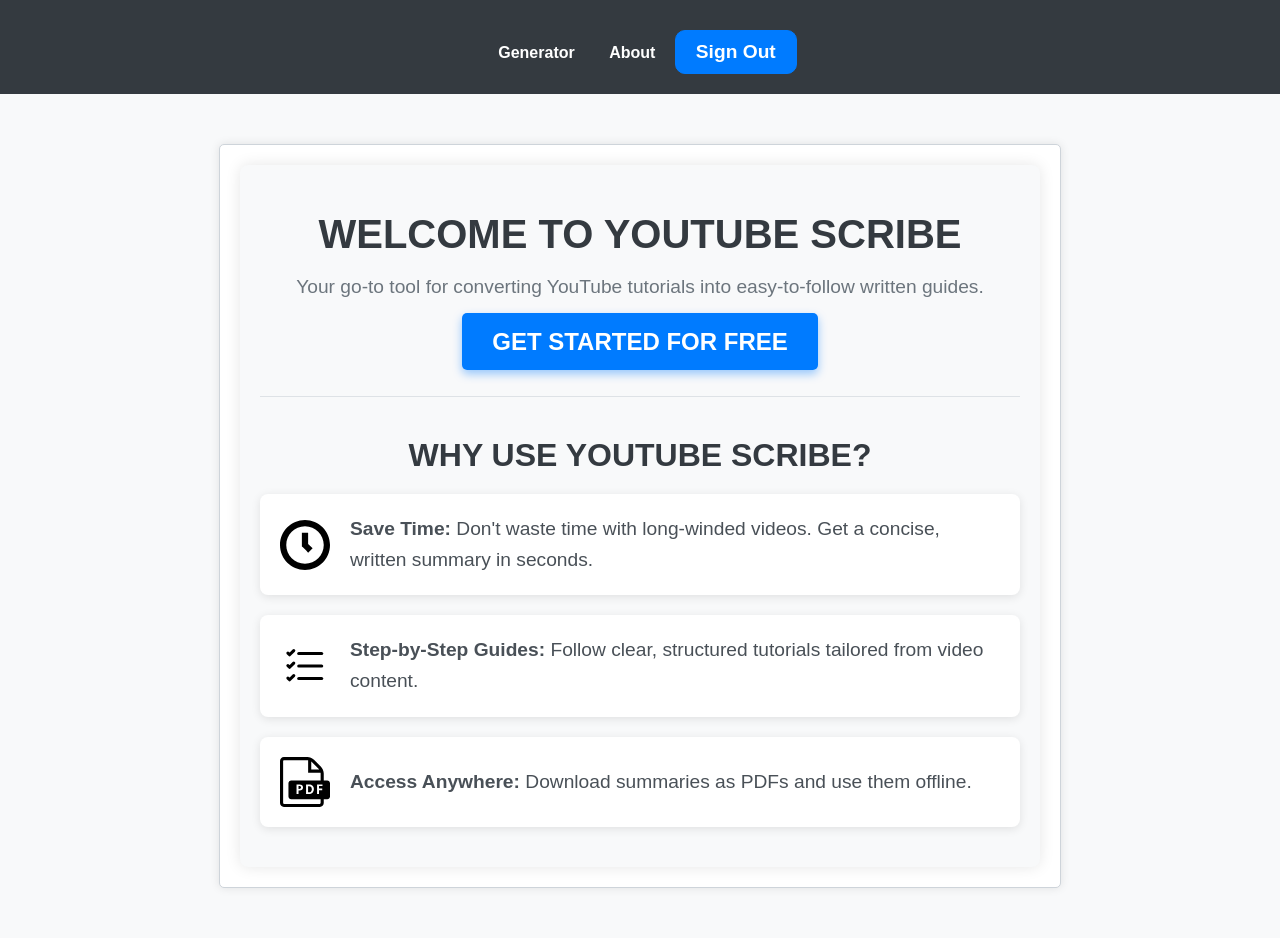
After one commit to Nickydoesthings/YouTube-Scribe, a Flask app: page /landing in a window 1280 px wide. The commit adds this page. Run offline with Flask 3, Linux system fonts and the light colour scheme; the visitor is signed in with stand-in values (Sample User, id 1); some libraries are stand-ins or nearby versions.

Commit message:
signin and signup enhancements plus a landing page, and a style boost.

```diff
--- a/app.py
+++ b/app.py
@@ -133,8 +133,10 @@
 
 # Home route that requires login
 @app.route('/', methods=['GET', 'POST'])
-@login_required
 def home():
+    if not current_user.is_authenticated:
+        return redirect(url_for('landing'))
+
     error = None
     html_summary = None
 
@@ -168,6 +170,11 @@
         return render_template('generator.html', summary=html_summary, error=error)
 
     return render_template('generator.html', summary=html_summary, error=error)
+
+@app.route('/landing')
+def landing():
+    return render_template('landing.html')
+
 
 @app.route('/download/pdf')
 @login_required
--- a/static/styles.css
+++ b/static/styles.css
@@ -21,7 +21,7 @@
     font-weight: bold;
 }
 
-.navbar a:hover {
+.navbar a:hover, .landing-cta .landing-signup-btn:hover {
     text-decoration: underline;
 }
 
@@ -38,13 +38,19 @@
 }
 
 /* Header styling */
-h1 {
+h1, .features-title {
     font-size: 2rem;
     margin-bottom: 20px;
     color: #343a40;
+    text-transform: uppercase;
+    text-align: center;
 }
 
-/* Form label styling */
+/* Form and Input styling */
+.form-group {
+    margin-bottom: 15px;
+}
+
 .form-group label {
     font-weight: bold;
     color: #495057;
@@ -53,27 +59,38 @@
     text-align: left;
 }
 
-/* Input field styling */
-.form-control {
+.form-group input, .form-control {
     width: 100%;
     padding: 10px;
     margin-bottom: 20px;
-    border: 1px solid #ced4da;
-    border-radius: 4px;
+    border-radius: 5px;
+    border: 1px solid #ccc;
     background-color: #ffffff;
     color: #212529;
     font-size: 16px;
 }
 
-/* Submit button styling */
+/* Button styling */
+.btn {
+    font-size: 1.2em;
+    padding: 10px 20px;
+    border-radius: 10px;
+    margin-top: 20px;
+    margin-bottom: 10px;
+    text-align: center;
+    cursor: pointer;
+}
+
+.btn-block {
+    display: block;
+    width: 100%;
+}
+
 .btn-primary {
     background-color: #007bff;
     border: 1px solid #007bff;
     color: #ffffff;
-    padding: 10px 20px;
     font-weight: bold;
-    border-radius: 4px;
-    cursor: pointer;
 }
 
 .btn-primary:hover {
@@ -85,12 +102,8 @@
     background-color: #6c757d;
     border: 1px solid #6c757d;
     color: #ffffff;
-    padding: 10px 20px;
     font-weight: bold;
-    border-radius: 4px;
-    cursor: pointer;
-    display: inline-block;
-    margin-top: 15px; /* To add some space above the button */
+    margin-top: 15px;
 }
 
 .btn-secondary:hover {
@@ -98,17 +111,31 @@
     border-color: #545b62;
 }
 
-/* Video title styling */
-.video-title {
-    margin-top: 20px;
-    font-size: 1.5rem;
-    color: #343a40;
-    text-align: left;
+/* Alerts and Messages */
+.flashes {
+    margin: 10px 0;
 }
 
-/* Loading spinner styling */
+.alert {
+    padding: 10px;
+    margin-bottom: 10px;
+    border-radius: 5px;
+    color: white;
+    background-color: red; /* Default color for alerts */
+}
+
+.alert-danger {
+    background-color: #ff4d4d; /* Specific color for 'danger' alerts */
+}
+
+/* Logout Form */
+.logout-form {
+    display: inline;
+    margin-left: auto; /* Pushes the sign-out button to the right */
+}
+
+/* Loading spinner and text */
 .loading-spinner {
-    /* display: none; */
     margin: 20px auto;
     border: 8px solid #f3f3f3;
     border-top: 8px solid #007bff;
@@ -118,7 +145,6 @@
     animation: spin 2s linear infinite;
     z-index: 9999;
     position: relative;
-
 }
 
 @keyframes spin {
@@ -126,24 +152,21 @@
     100% { transform: rotate(360deg); }
 }
 
-/* Loading text styling */
 .loading-text {
-    /* display: none; */
     margin-top: 10px;
     font-size: 1rem;
     color: #343a40;
     z-index: 9999;
     position: relative;
-
 }
 
-/* Error message styling */
+/* Error messages */
 .error-message {
     color: red;
     margin-top: 20px;
 }
 
-/* Summary output styling */
+/* Summary output */
 .summary-output {
     text-align: left;
     margin-top: 20px;
@@ -165,14 +188,13 @@
     border: 1px solid #ced4da;
 }
 
-/* New styles for tutorial content */
+/* Tutorial content */
 .tutorial-content {
     line-height: 1.6;
     font-size: 16px;
     color: #495057;
 }
 
-/* List styling for ordered and unordered lists */
 .tutorial-content ol, .tutorial-content ul {
     margin: 20px 0;
     padding-left: 40px;
@@ -182,38 +204,125 @@
     margin-bottom: 10px;
 }
 
-/* Styling for paragraph text within tutorial content */
 .tutorial-content p {
     margin-bottom: 15px;
 }
 
-/* Additional heading levels */
 .tutorial-content h3, .tutorial-content h4 {
     margin-top: 20px;
     color: #343a40;
 }
 
-.flashes {
-    margin: 10px 0;
+/* Landing page styling */
+.landing-page {
+    max-width: 800px;
+    margin: 0 auto;
+    text-align: center;
+    padding: 20px;
+    background-color: #f8f9fa;
+    border-radius: 8px;
+    box-shadow: 0px 0px 15px rgba(0, 0, 0, 0.1);
 }
 
-.alert {
-    padding: 10px;
+.landing-title {
+    font-size: 2.5rem;
+    font-weight: 700;
+    color: #343a40;
     margin-bottom: 10px;
-    border-radius: 5px;
-    color: white;
-    background-color: red; /* Default color for alerts */
 }
 
-.alert-danger {
-    background-color: #ff4d4d; /* Specific color for 'danger' alerts */
+.landing-subtitle {
+    font-size: 1.2rem;
+    color: #6c757d;
+    margin-bottom: 20px;
 }
 
-.btn-danger {
-    background-color: #d9534f;
+.landing-cta {
+    padding-top: 10px;
 }
 
-.logout-form {
-    display: inline;
-    margin-left: auto; /* Pushes the signout button to the right */
+.landing-cta .landing-signup-btn {
+    font-size: 1.5rem;
+    padding: 15px 30px;
+    color: #fff;
+    background-color: #007bff;
+    border: none;
+    border-radius: 5px;
+    text-transform: uppercase;
+    text-decoration: none;
+    box-shadow: 0px 4px 10px rgba(0, 123, 255, 0.4);
+    transition: background-color 0.3s ease;
 }
+
+.landing-cta .landing-signup-btn:hover {
+    background-color: #0056b3;
+}
+
+.landing-divider {
+    margin: 40px 0;
+    border-top: 1px solid #dee2e6;
+}
+
+.landing-features {
+    margin-top: 40px;
+    text-align: left;
+}
+
+.features-title {
+    font-size: 2rem;
+    color: #343a40;
+    margin-bottom: 20px;
+    text-transform: uppercase;
+    text-align: center;
+}
+
+.feature-item {
+    display: flex;
+    align-items: center;
+    background-color: #ffffff;
+    padding: 20px;
+    border-radius: 8px;
+    box-shadow: 0px 2px 10px rgba(0, 0, 0, 0.1);
+    margin-bottom: 20px;
+}
+
+.feature-icon {
+    width: 50px;
+    height: 50px;
+    margin-right: 20px;
+    fill: #007bff;
+}
+
+.feature-text {
+    font-size: 1.2rem;
+    color: #495057;
+    line-height: 1.6;
+}
+
+/* About page styling */
+.about-section {
+    background: linear-gradient(to bottom right, #f8f9fa, #e9ecef);
+    padding: 20px;
+    margin-bottom: 20px;
+    border: 1px solid #b5bcc1;
+    border-radius: 8px;
+    box-shadow: 0 4px 15px rgba(0, 0, 0, 0.15);
+    text-align: left;
+}
+
+.about-section p {
+    margin: 0;
+    font-size: 1.1rem;
+    line-height: 1.4;
+    color: #495057;
+    text-indent: 20px;
+    padding: 5px 5px;
+}
+
+h1 {
+    margin-bottom: 30px;
+    color: #343a40;
+    text-align: center;
+    font-size: 2.5rem;
+    font-weight: 700;
+}
--- a/templates/base.html
+++ b/templates/base.html
@@ -15,8 +15,7 @@
                 <button type="submit" class="btn btn-primary">Sign Out</button>
             </form>
         {% else %}
-            <a href="{{ url_for('login') }}">Login</a>
-            <a href="{{ url_for('signup') }}">Sign Up</a>
+            <a href="{{ url_for('login') }}">Login/Sign Up</a>
         {% endif %}
     </nav>
 
--- /dev/null
+++ b/templates/landing.html
@@ -0,0 +1,38 @@
+{% extends "base.html" %}
+
+{% block content %}
+<div class="landing-page">
+    <div class="landing-header">
+        <h1 class="landing-title">Welcome to YouTube Scribe</h1>
+        <p class="landing-subtitle">Your go-to tool for converting YouTube tutorials into easy-to-follow written guides.</p>
+    </div>
+
+    <div class="landing-cta">
+        <a href="{{ url_for('signup') }}" class="btn btn-primary btn-large landing-signup-btn">Get Started For Free</a>
+    </div>
+
+    <div class="landing-divider"></div> <!-- Divider between sections -->
+
+    <div class="landing-features">
+        <h2 class="features-title">Why Use YouTube Scribe?</h2>
+        <div class="feature-item">
+            <img src="{{ url_for('static', filename='images/clock.svg') }}" alt="Clock" class="feature-icon">
+            <div class="feature-text">
+                <strong>Save Time:</strong> Don't waste time with long-winded videos. Get a concise, written summary in seconds.
+            </div>
+        </div>
+        <div class="feature-item">
+            <img src="{{ url_for('static', filename='images/task-list.svg') }}" alt="Step-by-Step" class="feature-icon">
+            <div class="feature-text">
+                <strong>Step-by-Step Guides:</strong> Follow clear, structured tutorials tailored from video content.
+            </div>
+        </div>
+        <div class="feature-item">
+            <img src="{{ url_for('static', filename='images/pdf.svg') }}" alt="PDF" class="feature-icon">
+            <div class="feature-text">
+                <strong>Access Anywhere:</strong> Download summaries as PDFs and use them offline.
+            </div>
+        </div>
+    </div>
+</div>
+{% endblock %}
--- a/templates/login.html
+++ b/templates/login.html
@@ -21,7 +21,9 @@
             {{ form.email(size=32) }}<br>
             {{ form.password.label }}<br>
             {{ form.password(size=32) }}<br>
-            {{ form.submit() }}
+            {{ form.submit(class="btn btn-primary btn-block") }}
         </div>
     </form>
+
+    <p class="mt-3">Don't have an account? <a href="{{ url_for('signup') }}">Sign up for free</a></p>
 {% endblock %}
--- a/templates/signup.html
+++ b/templates/signup.html
@@ -22,7 +22,9 @@
             {{ form.password(size=32) }}<br>
             {{ form.confirm_password.label }}<br>
             {{ form.confirm_password(size=32) }}<br>
-            {{ form.submit() }}
+            {{ form.submit(class="btn btn-primary btn-block") }}
         </div>
     </form>
+
+    <p class="mt-3">Already have an account? <a href="{{ url_for('login') }}">Log in here</a></p>
 {% endblock %}
```
Also changed, not shown: templates/about.html (+9 -10 lines), static/images/clock.svg (added), static/images/pdf.svg (added), static/images/task-list.svg (added).
